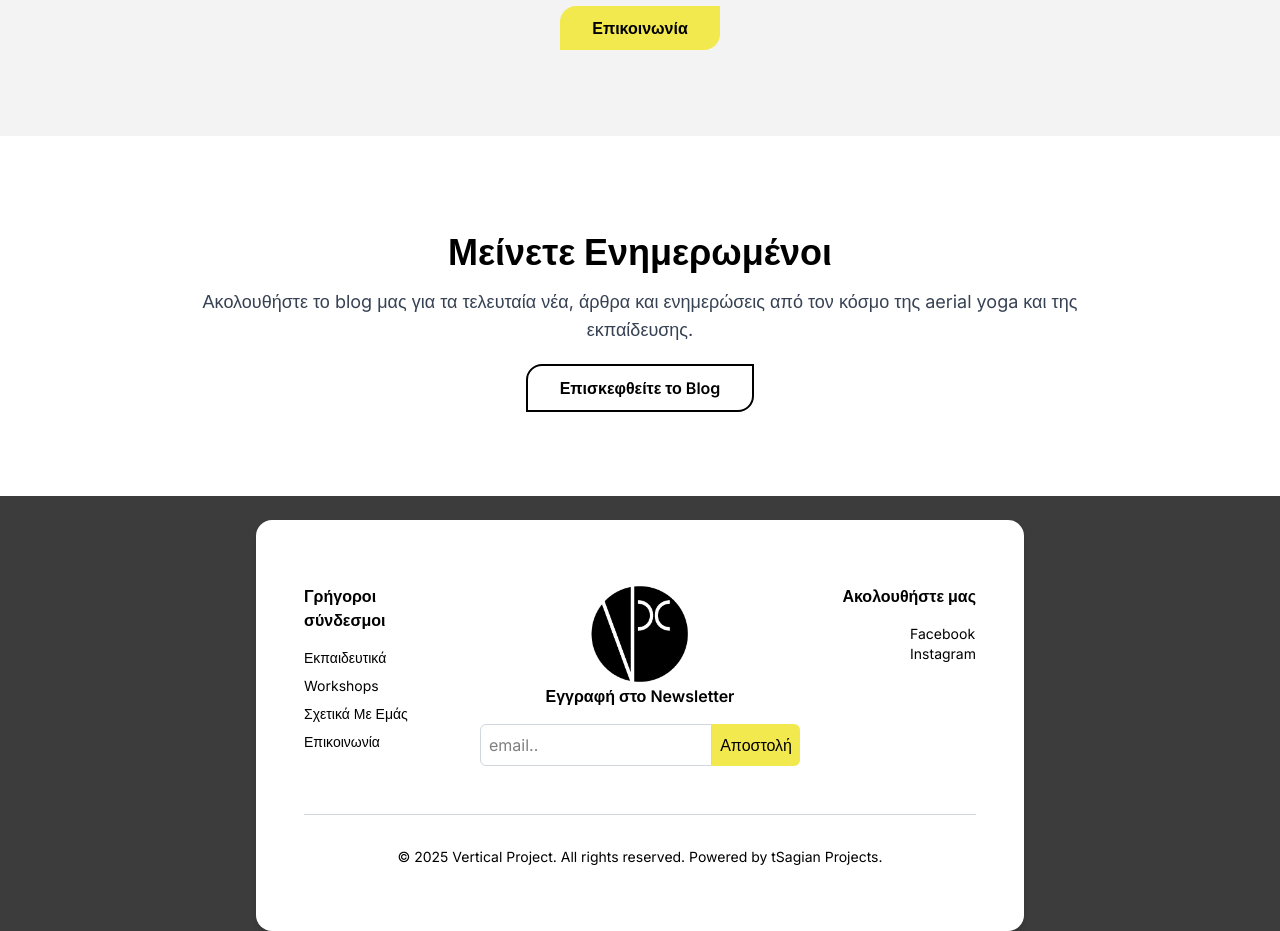
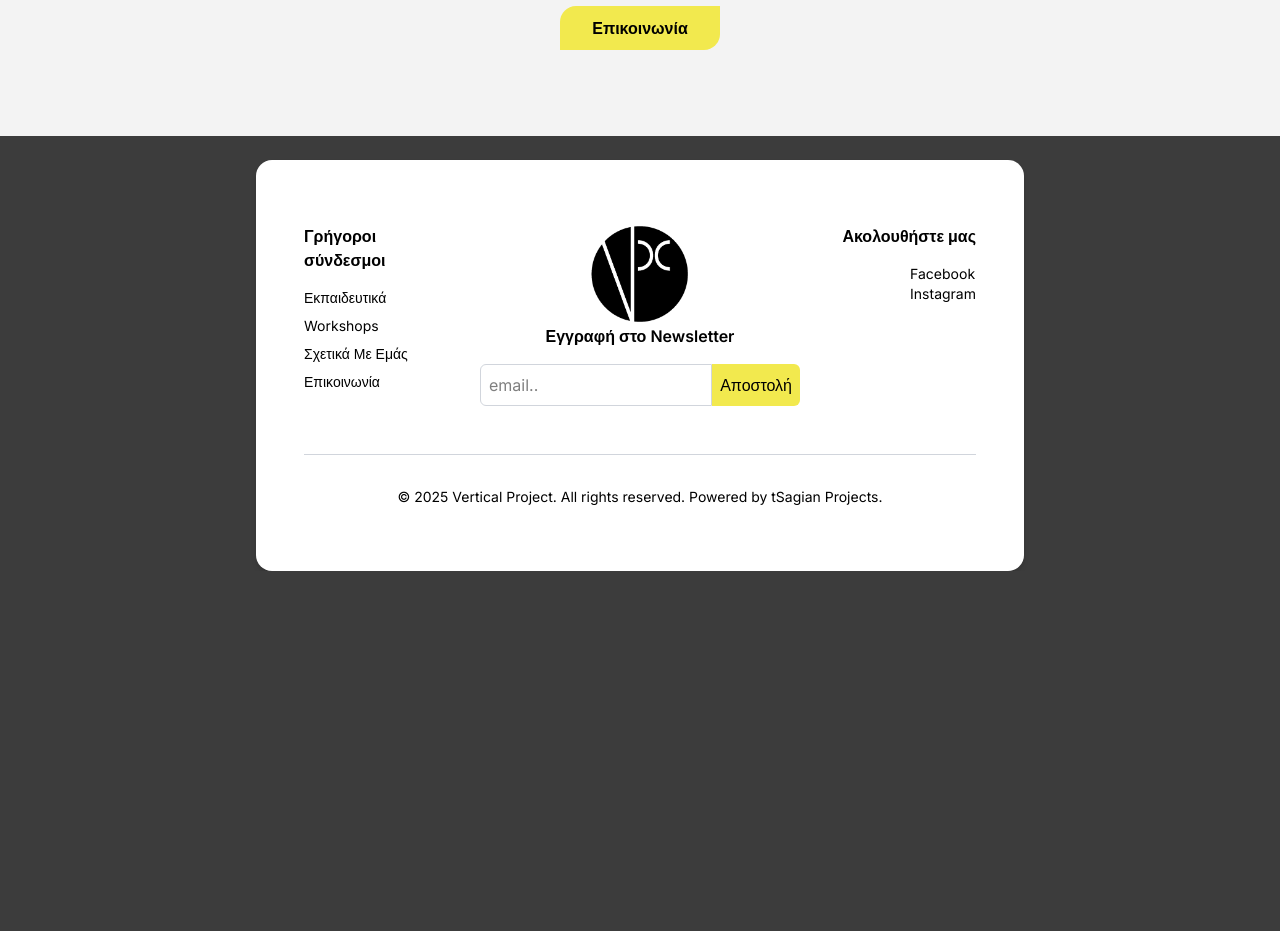
Before and after one commit to Tsagiannoudis/vertical-project, a Next.js app: page / in a window 1280 px wide. Shown: the part 4280-5211 px from the top of the page. After the commit the page ends 4851 px from the top, so only its background shows below. Built offline with nearby package versions, Linux system fonts and the light colour scheme.

Commit message:
remove blog section from index

```diff
--- a/src/app/page.tsx
+++ b/src/app/page.tsx
@@ -31,19 +31,6 @@ export default function Home() {
         </div>
       </section>
 
-      <section className="w-full mx-auto py-16 sm:py-24 bg-[#fff]">
-        <div className="container mx-auto text-center text-black max-w-4xl">
-          <h2 className="text-3xl md:text-4xl font-bold">Μείνετε Ενημερωμένοι</h2>
-          <p className="mt-4 text-lg text-gray-700">
-            Ακολουθήστε το blog μας για τα τελευταία νέα, άρθρα και ενημερώσεις από τον κόσμο της aerial yoga και της εκπαίδευσης.
-          </p>
-          <div className="mt-8">
-            <Link href="/blog" className="bg-transparent border-2 border-black text-black font-semibold py-3 px-8 rounded-ss-2xl rounded-br-2xl hover:bg-[#F2E94E] hover:text-black transition-colors duration-300 transform hover:scale-105">
-              Επισκεφθείτε το Blog
-            </Link>
-          </div>
-        </div>
-      </section>
     </main>
   );
 }
```
